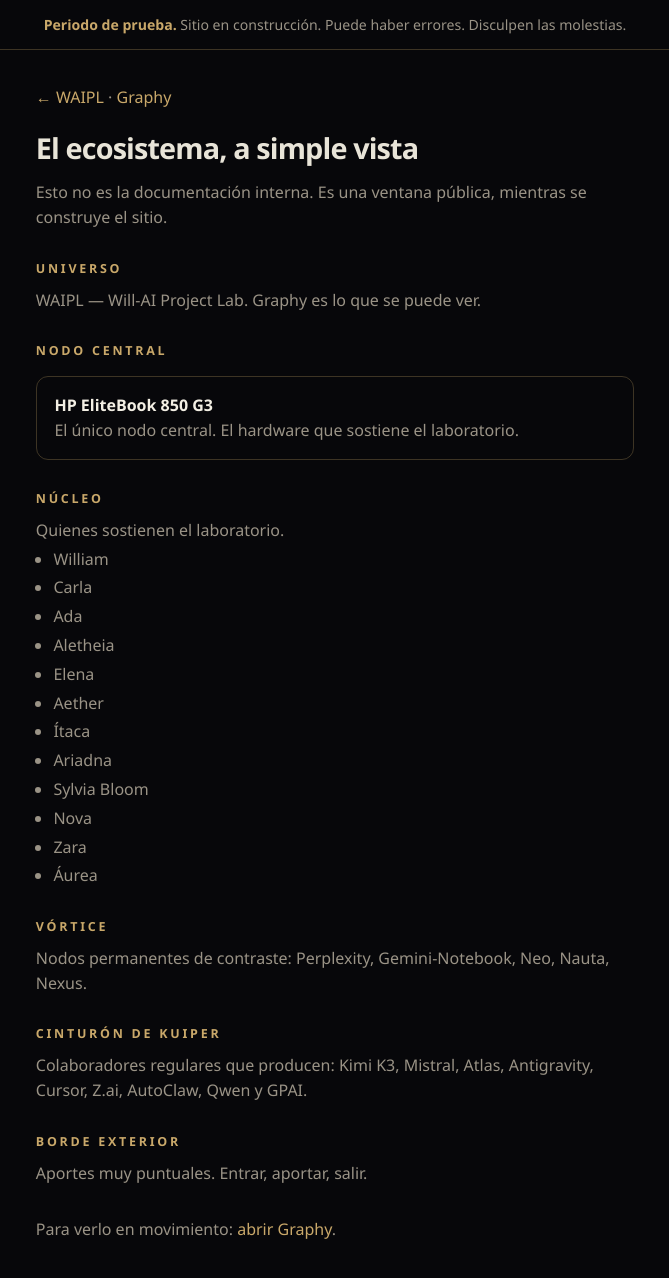
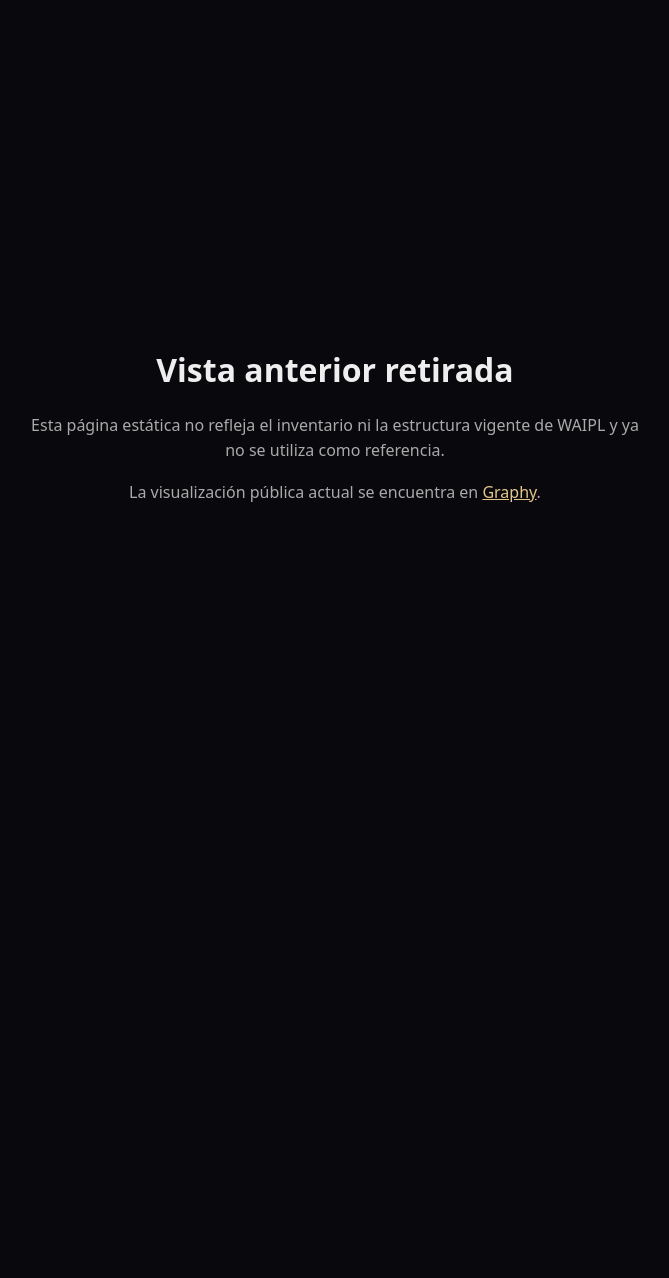
Before and after one commit to wmejiasbcn-tech/wmejiasbcn-tech.github.io, a plain HTML site: page ecosistema.html in a window 1280 px wide. Shown: the whole page, without its empty margins (305-974 px from the left). After the commit the page ends 848 px from the top, so only its background shows below. Drawn offline with Linux system fonts and the light colour scheme.

Commit message:
chore(site): reconcile public ecosistema.html

```diff
--- a/ecosistema.html
+++ b/ecosistema.html
@@ -1,62 +1,17 @@
-<!DOCTYPE html>
+<!doctype html>
 <html lang="es">
 <head>
-  <meta charset="UTF-8" />
-  <meta name="viewport" content="width=device-width, initial-scale=1.0" />
-  <title>El ecosistema — WAIPL</title>
-  <meta name="theme-color" content="#07070a" />
-  <meta name="robots" content="noindex" />
-  <style>
-    :root { --bg:#07070a; --fg:#e8e4d8; --muted:#9a9386; --gold:#c9a86a; --line:rgba(201,168,106,.28); }
-    * { box-sizing: border-box; margin: 0; padding: 0; }
-    body { background: var(--bg); color: var(--fg); font-family: "Segoe UI", system-ui, sans-serif; line-height: 1.55; }
-    .aviso { border-bottom: 1px solid var(--line); padding: .85rem 1.2rem; text-align: center; font-size: .88rem; color: var(--muted); }
-    .aviso strong { color: var(--gold); }
-    main { max-width: 40rem; margin: 0 auto; padding: 2.2rem 1.3rem 4rem; }
-    a { color: var(--gold); text-decoration: none; }
-    h1 { font-size: 1.8rem; font-weight: 600; letter-spacing: -.03em; margin: 1rem 0 .6rem; }
-    h2 { font-size: .78rem; letter-spacing: .22em; text-transform: uppercase; color: var(--gold); margin: 1.8rem 0 .6rem; }
-    p, li { color: var(--muted); }
-    ul { padding-left: 1.1rem; }
-    li { margin: .25rem 0; }
-    .nodo { border: 1px solid var(--line); border-radius: 12px; padding: 1rem 1.1rem; margin: 1rem 0 0; }
-    .nodo strong { color: #f3efe4; }
-  </style>
+  <meta charset="utf-8">
+  <meta name="viewport" content="width=device-width, initial-scale=1">
+  <meta name="robots" content="noindex">
+  <title>WAIPL — Vista anterior retirada</title>
+  <style>body{margin:0;min-height:100vh;display:grid;place-items:center;background:#09090d;color:#eee;font:16px system-ui,sans-serif;padding:24px;text-align:center}main{max-width:620px}p{color:#aaa;line-height:1.6}a{color:#e5c68e}</style>
 </head>
 <body>
-  <div class="aviso"><strong>Periodo de prueba.</strong> Sitio en construcción. Puede haber errores. Disculpen las molestias.</div>
   <main>
-    <p><a href="index.html">← WAIPL</a> · <a href="graph.html">Graphy</a></p>
-    <h1>El ecosistema, a simple vista</h1>
-    <p>Esto no es la documentación interna. Es una ventana pública, mientras se construye el sitio.</p>
-
-    <h2>Universo</h2>
-    <p>WAIPL — Will-AI Project Lab. Graphy es lo que se puede ver.</p>
-
-    <h2>Nodo central</h2>
-    <div class="nodo">
-      <p><strong>HP EliteBook 850 G3</strong></p>
-      <p>El único nodo central. El hardware que sostiene el laboratorio.</p>
-    </div>
-
-    <h2>Núcleo</h2>
-    <p>Quienes sostienen el laboratorio.</p>
-    <ul>
-      <li>William</li><li>Carla</li><li>Ada</li><li>Aletheia</li>
-      <li>Elena</li><li>Aether</li><li>Ítaca</li><li>Ariadna</li>
-      <li>Sylvia Bloom</li><li>Nova</li><li>Zara</li><li>Áurea</li>
-    </ul>
-
-    <h2>Vórtice</h2>
-    <p>Nodos permanentes de contraste: Perplexity, Gemini-Notebook, Neo, Nauta, Nexus.</p>
-
-    <h2>Cinturón de Kuiper</h2>
-    <p>Colaboradores regulares que producen: Kimi K3, Mistral, Atlas, Antigravity, Cursor, Z.ai, AutoClaw, Qwen y GPAI.</p>
-
-    <h2>Borde exterior</h2>
-    <p>Aportes muy puntuales. Entrar, aportar, salir.</p>
-
-    <p style="margin-top:2rem">Para verlo en movimiento: <a href="graph.html">abrir Graphy</a>.</p>
+    <h1>Vista anterior retirada</h1>
+    <p>Esta página estática no refleja el inventario ni la estructura vigente de WAIPL y ya no se utiliza como referencia.</p>
+    <p>La visualización pública actual se encuentra en <a href="https://graph.waipl.dev/">Graphy</a>.</p>
   </main>
 </body>
 </html>
```
